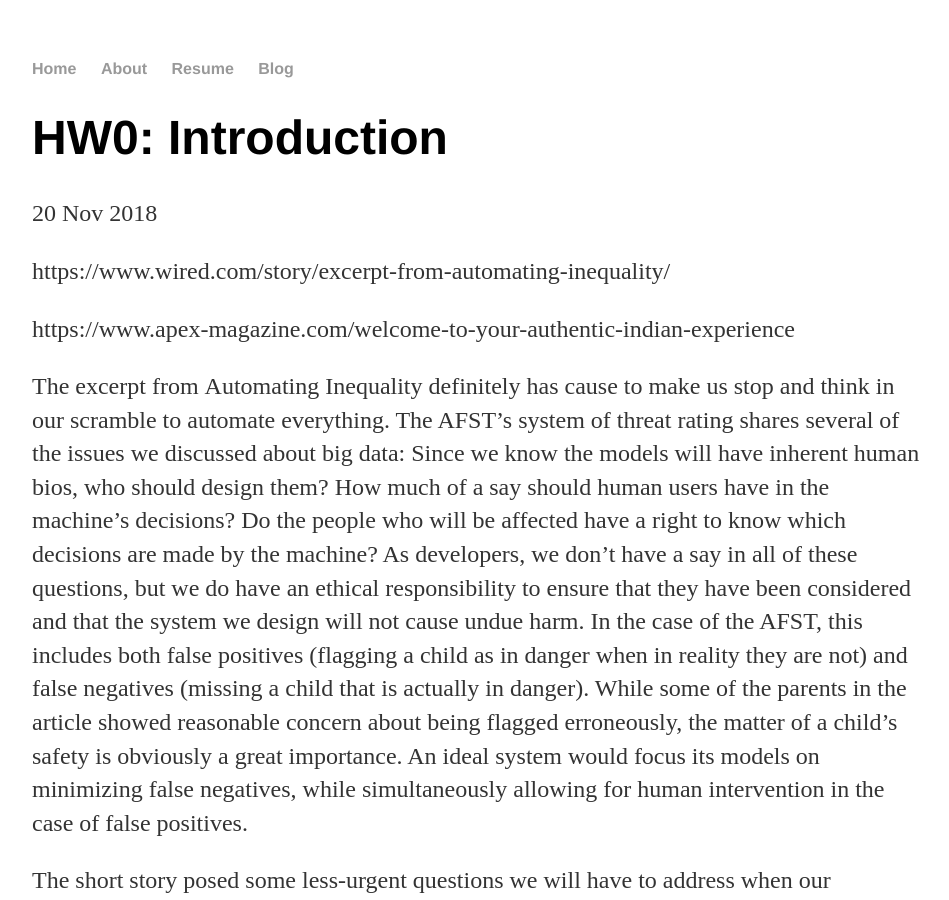
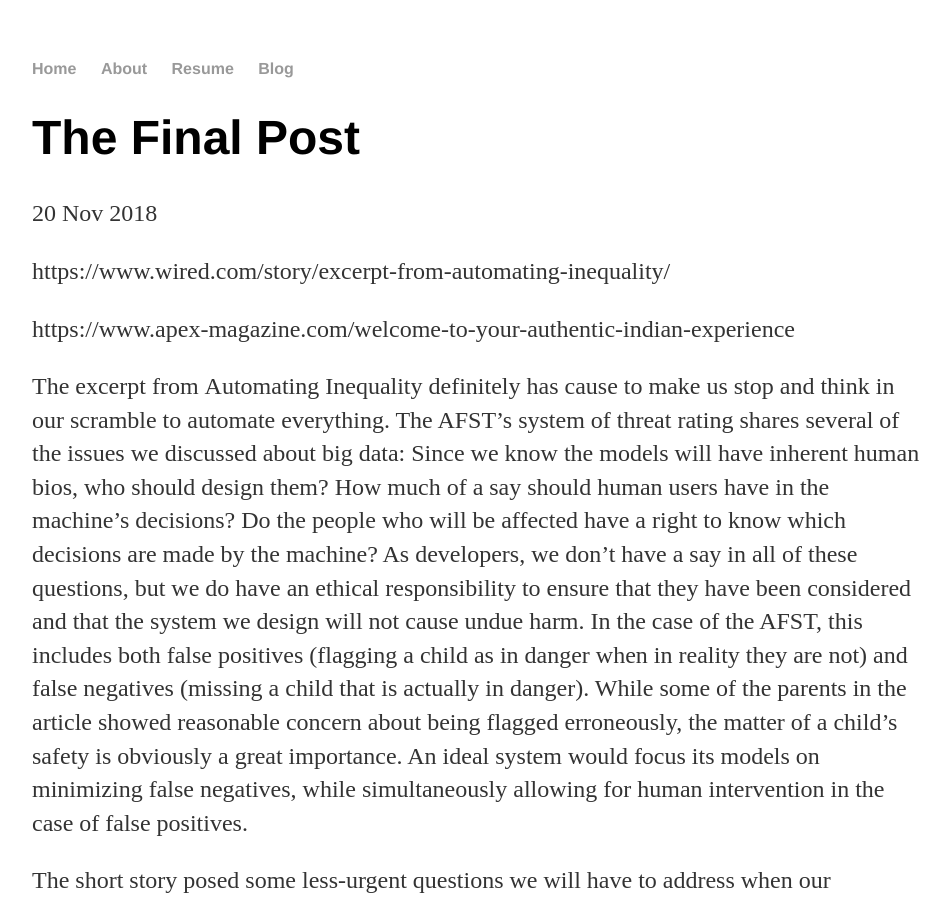
Before and after one commit to Quintuplin/quintuplin.github.io, a Jekyll site: the page built from _posts/2019-11-20-The-Final-Post.md, in a window 1280 px wide and 900 px high. Shown: the whole window, without its empty margins (160-1109 px from the left). Built offline with Jekyll 4.4.1, drawn with Linux system fonts in a browser that asks for light colours; comment, search, counter and statistics services are not loaded.

Commit message:
Update 2019-11-20-The-Final-Post.md

```diff
--- a/_posts/2019-11-20-The-Final-Post.md
+++ b/_posts/2019-11-20-The-Final-Post.md
@@ -1,6 +1,6 @@
 ---
 layout: post
-title: "HW0: Introduction"
+title: "The Final Post"
 date: 2018-11-20
 ---
 
```
